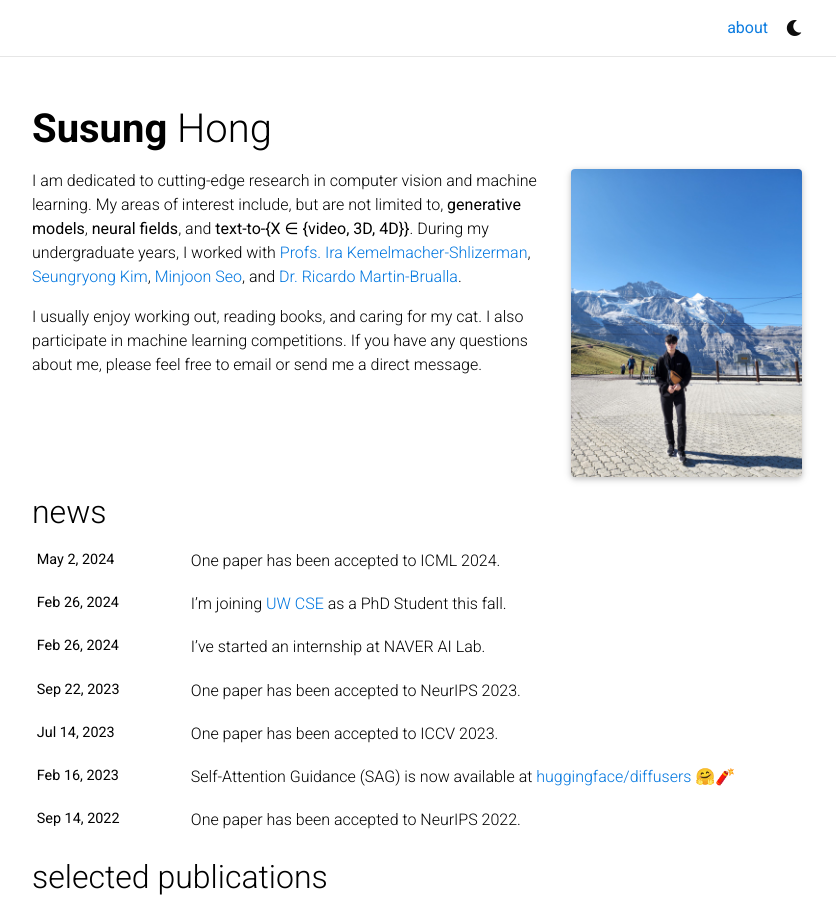
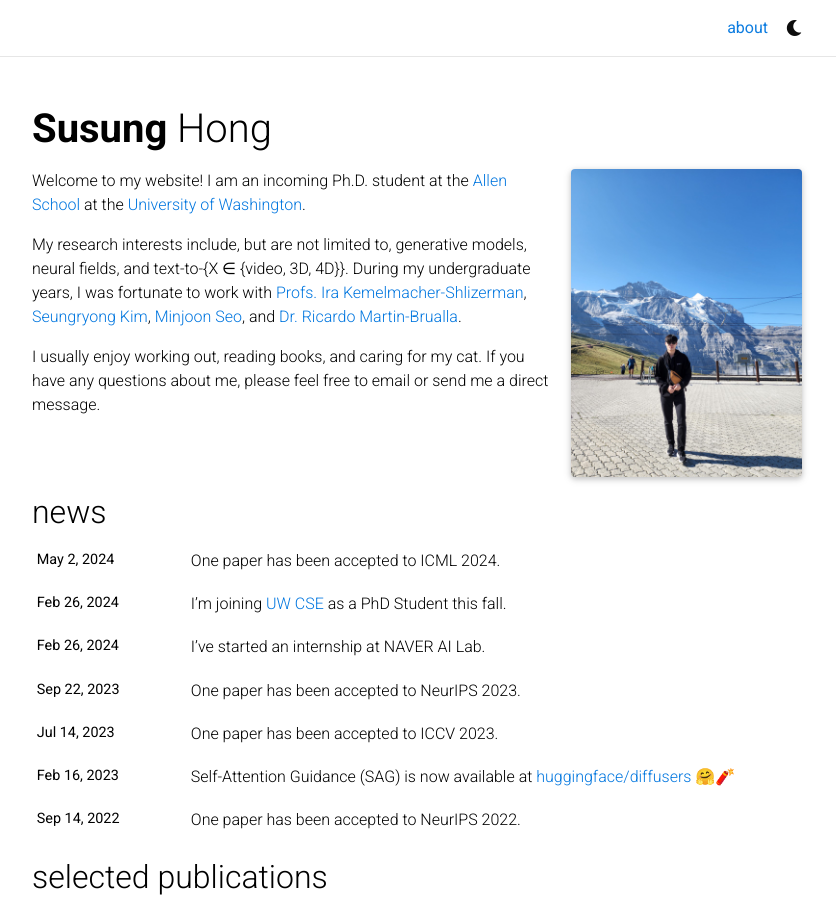
Before and after one commit to SusungHong/susunghong.github.io, a Jekyll site: the page built from _pages/about.md, in a window 1280 px wide and 1213 px high, cut to the strip 0-924 px from the top of the window. Shown: the whole strip, without its empty margins (223-1059 px from the left). Built offline with Jekyll 4.4.1, drawn with Linux system fonts in a browser that asks for light colours; full-size pictures stand in for the smaller copies a plugin makes; emoji names are drawn with the system emoji font; comment, search, counter and statistics services are not loaded; a style sheet for code colours, icons or effects is not loaded.

Commit message:
Update about.md

```diff
--- a/_pages/about.md
+++ b/_pages/about.md
@@ -15,6 +15,8 @@ selected_papers: true # includes a list of papers marked as "selected={true}"
 social: true  # includes social icons at the bottom of the page
 ---
 
-I am dedicated to cutting-edge research in computer vision and machine learning. My areas of interest include, but are not limited to, <b>generative models</b>, <b>neural fields</b>, and <b>text-to-{X ∈ {video, 3D, 4D}}</b>. During my undergraduate years, I worked with [Profs. Ira Kemelmacher-Shlizerman](https://www.irakemelmacher.com/), [Seungryong Kim](https://cvlab.korea.ac.kr/members/faculty), [Minjoon Seo](https://seominjoon.github.io/), and [Dr. Ricardo Martin-Brualla](https://ricardomartinbrualla.com/).
+Welcome to my website! I am an incoming Ph.D. student at the [Allen School](https://www.cs.washington.edu/) at the [University of Washington](https://www.washington.edu/).
 
-I usually enjoy working out, reading books, and caring for my cat. I also participate in machine learning competitions. If you have any questions about me, please feel free to email or send me a direct message.
+My research interests include, but are not limited to, generative models, neural fields, and text-to-{X ∈ {video, 3D, 4D}}. During my undergraduate years, I was fortunate to work with [Profs. Ira Kemelmacher-Shlizerman](https://www.irakemelmacher.com/), [Seungryong Kim](https://cvlab.korea.ac.kr/members/faculty), [Minjoon Seo](https://seominjoon.github.io/), and [Dr. Ricardo Martin-Brualla](https://ricardomartinbrualla.com/).
+
+I usually enjoy working out, reading books, and caring for my cat. If you have any questions about me, please feel free to email or send me a direct message.
```
